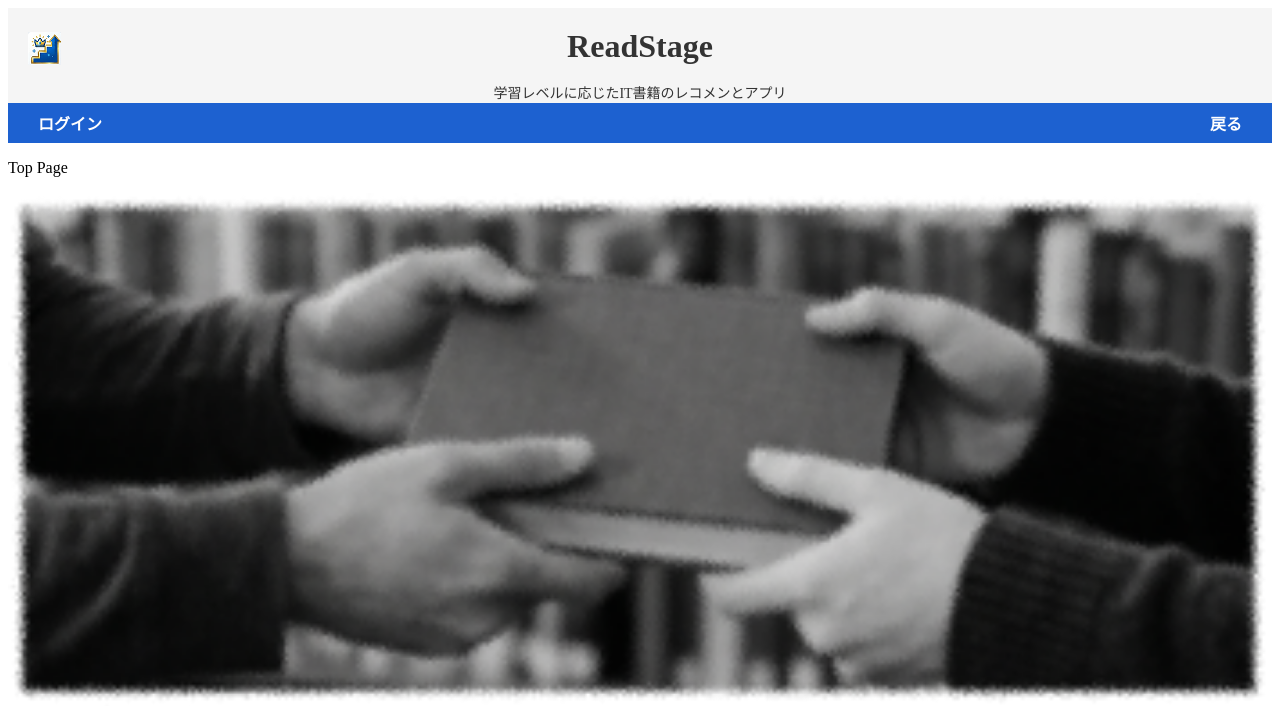
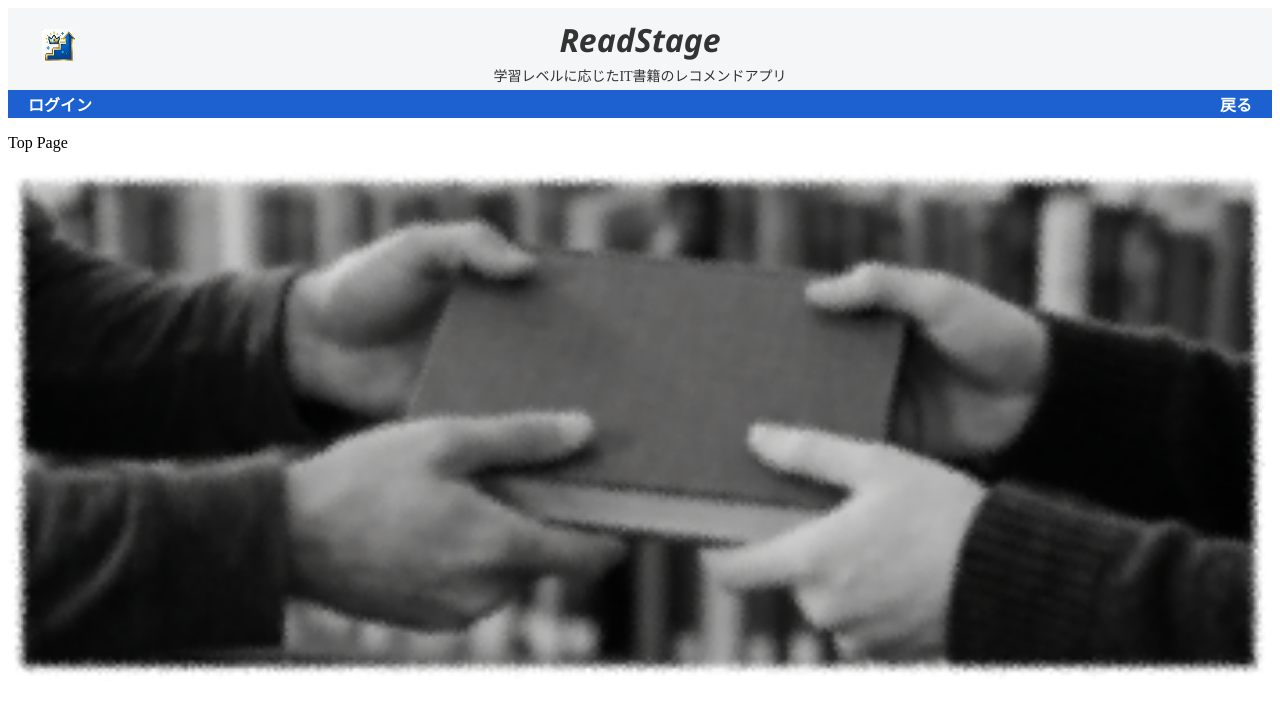
Before and after one commit to Spring-Hackathon-2026-F-team/ReadStage, a Flask app: page /books in a window 1280 px wide. Shown: the top 706 px of the page. Run offline with Flask 2, Linux system fonts and the light colour scheme; some libraries are stand-ins or nearby versions.

Commit message:
ヘッダーのレイアウト調整

```diff
--- a/ReadStage/static/css/base.css
+++ b/ReadStage/static/css/base.css
@@ -1,81 +1,71 @@
 /* ------ヘッダー------ */
 #header {
-    position: relative; /* 親要素 */
     width: 100%;
-    background-color: #f5f5f5;
+    background-color: #f4f6f7;
 }
 
-.header-inner {
+.header-inner {             /* ロゴとタイトルを囲む領域 */
+    position: relative;     /* 親要素 */
     display: flex;          /* flexboxで子要素を配置 */
+    flex-direction: column; /* 子要素を縦に並べる */
     align-items: center;    /* 上下の中央揃え */
-    padding: 20px 20px;
-    height: 40px;
 }
 
-/* ロゴの大きさを設定 */
-#header-logo img {
+#header-logo img {  /* 左上ロゴの設定 */
+    position: absolute; /* 位置を自由に選択可能 */
+    top: 21px;
+    left: 34px;
     width: 33px;
     height: 33px;
-    display: block; /*ブロック 要素 */
-    position: relative;
+    display: block;     /*ブロック要素にして隙間をなくす */
 }
 
-#title-container {
-    position: absolute;
-    left: 50%;
-    top: 20px;
-    /* 自分の幅の半分を戻して、左右中央にする */
-    transform: translateX(-50%);
-    text-align: center;     /* 上下の中央揃え */
-    width: 100%;    /* 画面中央を基準にする */
+#main-title-container { /* タイトルを入れる枠 */
+    height: auto;       /* 高さを自動調整 */
+    margin-top: 10px;
+    text-align: center; /* 上下の中央揃え */
+    width: 100%;        /* 画面中央を基準にする */
 }
 
 #main-title {
-    margin: 0;
+    margin: 0;          /* 余白はなし */
     font-size: 32px;
+    font-family: "Segoe UI", "Trebuchet MS", Verdana, sans-serif;   /* フォントの優先順に使用 */
+    font-weight: 900;   /* 太字 */
+    font-style: italic;
     color: #333;
     white-space: nowrap;    /* 折り返ししない */
 }
 
-#header-subtitle {
-    position: absolute;
-    left: 50%;
-    top: 60px;
-    transform: translateX(-50%);
+#sub-title {
+    margin-top: 4px;    /* タイトルとの距離 */
+    margin-bottom: 0;
     font-size: 14px;
     color: #333;
     text-align: center;
     white-space: nowrap;    /* 折り返ししない */
-    width: 100%;
 }
 
 /* 青色のナビゲーションバー */
 .nav-var {
     background-color: #1d61d0;
-    padding: 8px 0;
-    margin-top: 15px;   /* サブタイトルとの間隔 */
+    padding: 2px 0;     /* 上下に余白をつける */
+    margin-top: 5px;   /* サブタイトルとの間隔 */
 }
 
 .nav-inner {
-    padding: 0 30px;
-    display: flex;
-    justify-content: space-between; /* 左右に配置 */
+    padding: 0 20px;    /* 左右の余白をつける */
+    display: flex;      /* flexbox */
+    justify-content: space-between; /* 左右両端に配置 */
     align-items: center;
 }
 
 .nav-button {
     color: white;
-    text-decoration: none;
+    text-decoration: none;  /* リンクの下線を消す */
     font-weight: bold;
     font-size: 16px;
-    transition: opacity 0.5s;
 }
-
-.nav-button: hover {
-    opacity: 0.7;
-}
-
-
 
 
 
--- a/ReadStage/templates/common/header.html
+++ b/ReadStage/templates/common/header.html
@@ -5,13 +5,13 @@
       <img src="{{ url_for('static', filename='image/img_title_logo.png') }}" alt="header-logo" class="header-logo">
     </div>
     <!-- タイトルを左右中央に配置 -->
-    <div id="title-container">
+    <div id="main-title-container">
       <h1 id="main-title">ReadStage</h1>
     </div>
   </div>
 
   <!-- タイトルの下にサブタイトルを配置 -->
-  <p id="header-subtitle">学習レベルに応じたIT書籍のレコメンとアプリ</p>
+  <p id="sub-title">学習レベルに応じたIT書籍のレコメンドアプリ</p>
 
   <!-- 青帯のナビゲーションバー -->
   <nav class="nav-var">
```
